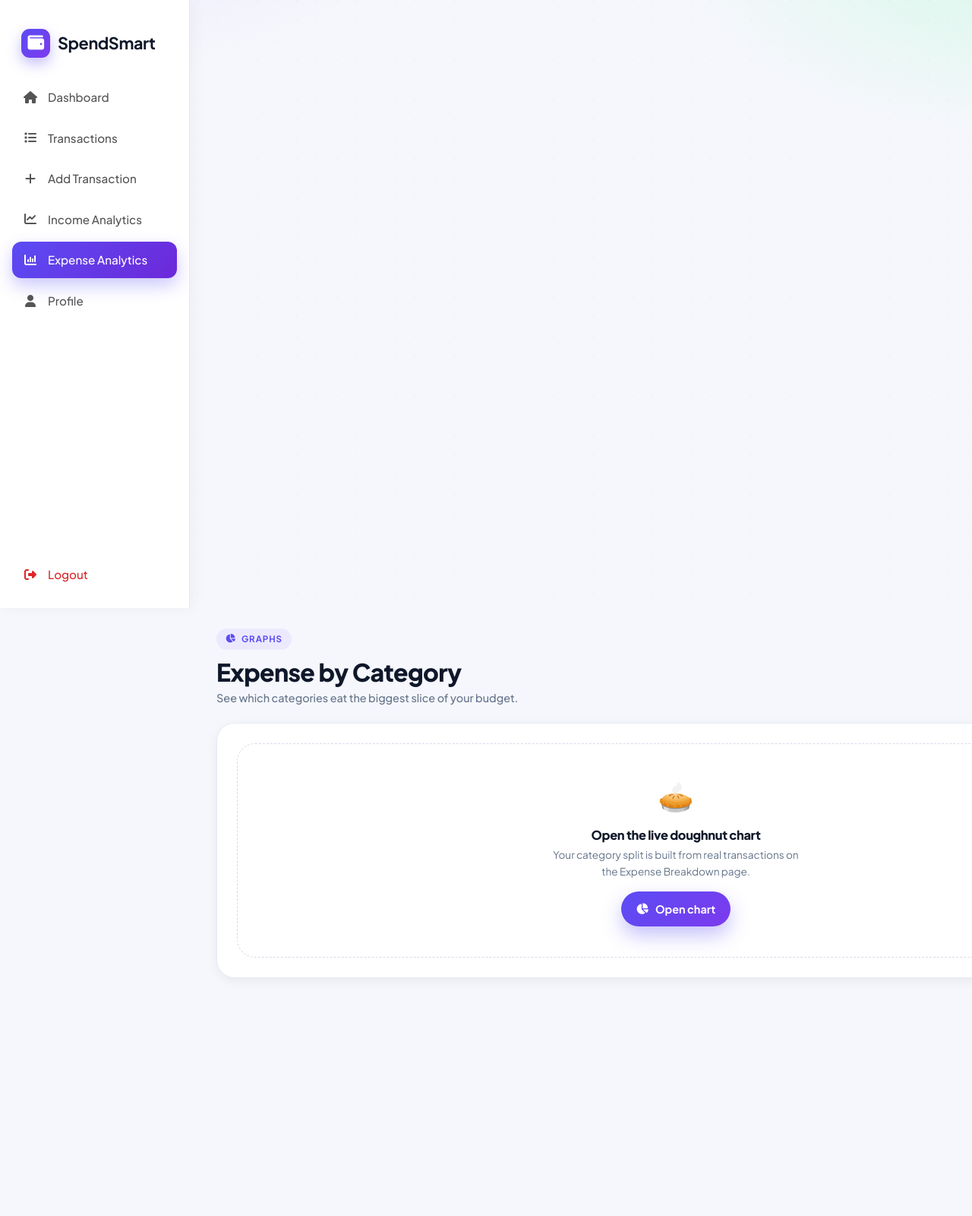
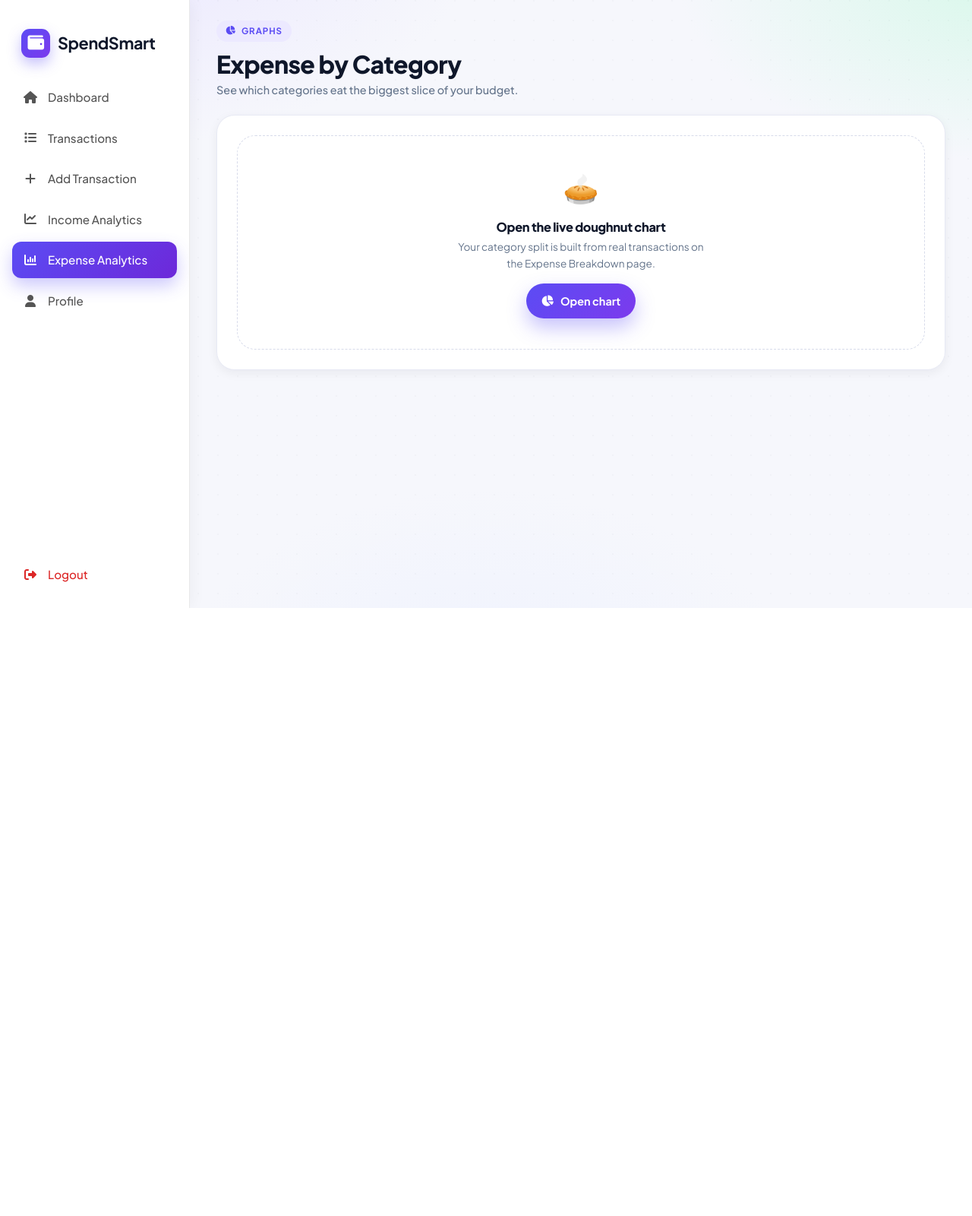
Before and after one commit to swastikamandal092-hub/spendsmart, a Node project: template views/expense/expie.ejs in a window 1280 px wide. Shown: the whole page at 76% size. After the commit the page ends 800 px from the top, so only its background shows below. Run offline with Node 20 templates, Linux system fonts and the light colour scheme; the template is opened without the code that fills it, so the values that code supplies are empty; some libraries are stand-ins or nearby versions.

Commit message:
Fix sidebar positioning and desktop content overflow
ui.css set `position: relative` on .app-sidebar and .mobile-topbar to
raise them above the decorative background. That silently overrode the
sidebar's `position: fixed`, dropping it into normal flow where it took a
full viewport and pushed every page below the fold.

ui.css now leaves those positions alone and only lifts .app-main, and it
takes over the desktop offset so responsive.css's `width: 100%` can no
longer overflow the viewport past the 250px sidebar.

🤖 Generated with Codebuff
Co-Authored-By: Codebuff <noreply@codebuff.com>

```diff
--- a/public/css/ui.css
+++ b/public/css/ui.css
@@ -94,9 +94,15 @@ body::before {
     z-index: 0;
 }
 
-.app-main,
-.app-sidebar,
-.mobile-topbar {
+/*
+ * Keep the app shell above the decorative dot layer.
+ *
+ * IMPORTANT: never set `position` on .app-sidebar or .mobile-topbar
+ * here. The sidebar must stay `position: fixed` (navbar.css) and the
+ * mobile bar `sticky`; forcing `relative` drops them into normal flow,
+ * which pushes the whole page down by one full viewport.
+ */
+.app-main {
     position: relative;
     z-index: 1;
 }
@@ -162,8 +168,32 @@ p {
 ========================================================= */
 
 .app-content {
+    width: 100%;
+    max-width: 1400px;
+
+    margin-left: auto;
+    margin-right: auto;
+
     padding-top: 26px;
     padding-bottom: 56px;
+}
+
+
+/*
+ * Desktop shell: content must sit to the right of the fixed 250px
+ * sidebar. responsive.css forces `width: 100%` on .app-main, which
+ * combined with the sidebar offset overflowed the viewport and clipped
+ * the right-hand side of every page.
+ */
+
+@media (min-width: 769px) {
+    .app-main {
+        margin-left: 250px;
+
+        width: calc(100% - 250px);
+        max-width: calc(100% - 250px);
+        min-width: 0;
+    }
 }
 
 .app-content > * + * {
```
